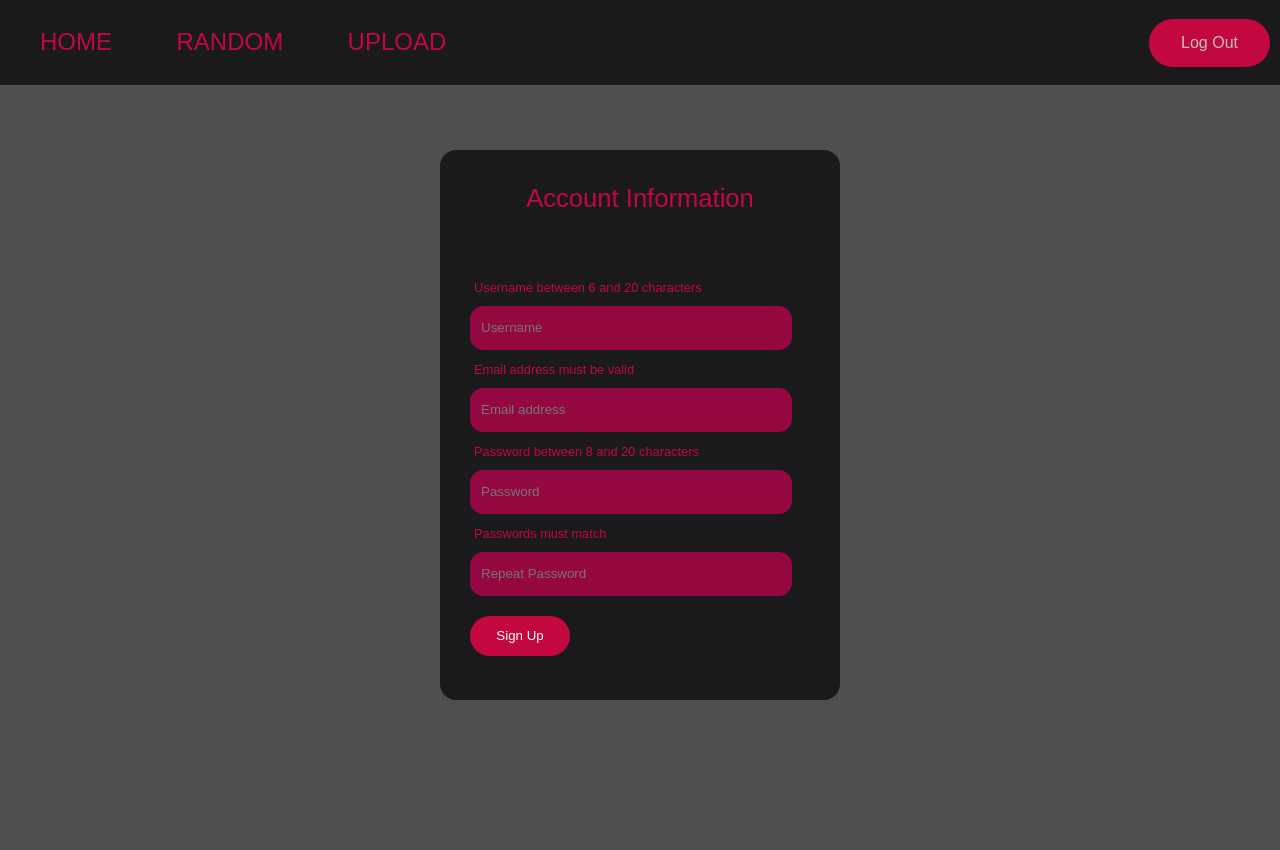
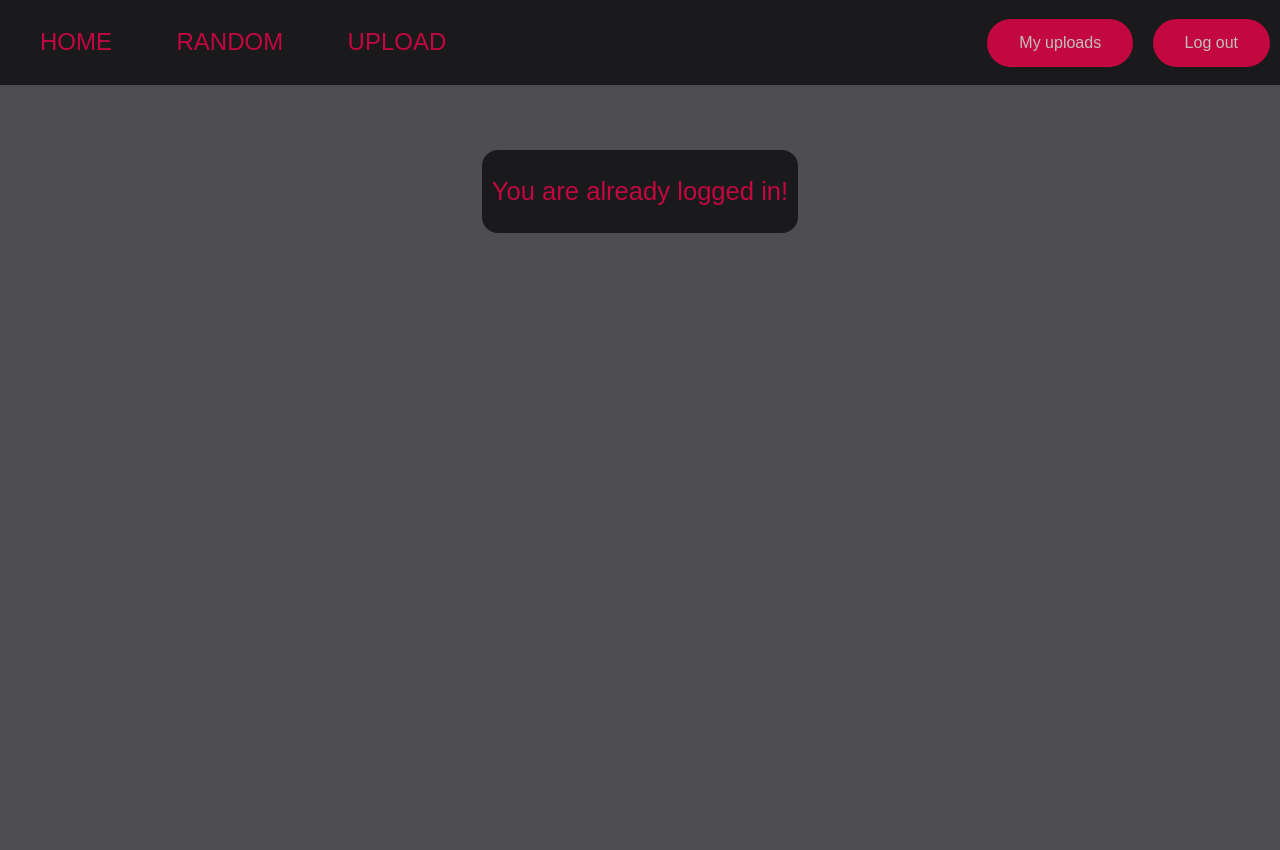
Before and after one commit to oskrsjlnd/imageboard, a Flask app: page /create_acc in a window 1280 px wide. After the commit the page ends 233 px from the top, so only its background shows below. Run offline with Flask 2, Linux system fonts and the light colour scheme; the visitor is signed in with stand-in values (Sample User, id 1).

Commit message:
changes in css and templates

```diff
--- a/static/css/styles.css
+++ b/static/css/styles.css
@@ -1,7 +1,7 @@
 .form_container{
     display: grid;
-    width: 400px;
-    height: 330px;
+    width: fit-content;
+    height: fit-content;
     border-radius: 1em;
     margin: 150px auto;
     background-color: #1a1a1d;
@@ -14,6 +14,7 @@
     font-weight: 200;
     font-size: 1.6em;
     color: #c3073f;
+    padding: 10px 10px 10px 10px;
 }
 
 .form_container form input {
@@ -92,11 +93,8 @@ form input[type=file] {
 .img {
     min-width: 200px;
     max-width: 400px;
-    height: auto;
     max-height: 700px;
-    display: grid;
-    place-items: center;
-    border: solid 1px #c3073f;
+    padding: 10px 10px;
     border-radius: 1em;
 }
 
@@ -104,7 +102,23 @@ form input[type=file] {
     display: grid;
     place-items: center;
 }
+.random_box a {
+    padding-bottom: 10px;
+}
 
-.rand_button {
-    list-style-type: none;
+.my_uploads {
+    color: #c3073f;
+    border: 1px solid #950740;
+    border-radius: 1em;
+    font-size: 1em;
 }
+
+.my_uploads thead tr th {
+    color: #950740;
+    padding: 12px 15px;
+    text-align: left;
+}
+
+.my_uploads tbody tr td{
+    padding: 12px 15px;
+}
--- a/templates/create_acc.html
+++ b/templates/create_acc.html
@@ -7,25 +7,31 @@
 {% block navlinks %}
     <li><a class="navtext" href="{{url_for('index')}}">Home</a></li>
     <li><a class="navtext" href="{{url_for('random_image')}}">Random</a></li>
-{% if session.user_id %}
+    {% if session['user_id'] %}
         <li><a class="navtext" href="{{url_for('upload')}}">Upload</a></li>
     {% endif %}
 {% endblock %}
 
 {% block content %}
-    <div style="height:550px;" class="form_container">
+    {% if session['user_id'] %}
+        <div class="form_container">
+            <h1 class="header_1">You are already logged in!</h1>
+        </div>
+    {% else %}
+        <div class="form_container">
             <h1 class="header_1">Account Information</h1>
             <form action="/create_acc" method="POST">
                 <div class="msg">{{ msg }}</div>
-            <label for="username">Username between 6 and 20 characters</label>
+                <label for="username">Username 6-20 characters<br></label>
                 <input placeholder="Username" id="username" type="text" name="username" size="20" required><br>
-            <label for="email">Email address must be valid</label>
+                <label for="email">Email address must be valid<br></label>
                 <input placeholder="Email address" id="email" type="text" name="email" required><br>
-            <label for="password">Password between 8 and 20 characters</label>
+                <label for="password">Password 8-20 characters<br></label>
                 <input placeholder="Password" id="password" type="password" name="password" size="20" required><br>
-            <label for="repeat_pw">Passwords must match</label>
+                <label for="repeat_pw">Passwords must match<br></label>
                 <input placeholder="Repeat Password" id="repeat_pw" type="password" name="repeat_pw" class="formbox" required><br>
                 <input type="submit" id="button" value="Sign Up">
             </form>
         </div>
+    {% endif %}
 {% endblock %}
--- a/templates/index.html
+++ b/templates/index.html
@@ -7,13 +7,13 @@
 {% block navlinks %}
     <li><a style="text-decoration: overline;" class="navtext" href="{{url_for('index')}}">Home</a></li>
     <li><a class="navtext" href="{{url_for('random_image')}}">Random</a></li>
-{% if session.user_id %}
+    {% if session['user_id'] %}
         <li><a class="navtext" href="{{url_for('upload')}}">Upload</a></li>
     {% endif %}
 {% endblock %}
 
 {% block content %}
-{% if session.user_id %}
+    {% if session['user_id'] %}
         <div class="form_container">
             <h1 class="header_1">Welcome to sajinboard!</h1>
         </div>
--- a/templates/skeleton.html
+++ b/templates/skeleton.html
@@ -19,7 +19,8 @@
             </nav>
             {% if session.user_id %}
                 <ul class="navbuttons">
-                    <li><a href="{{url_for('log_out')}}"><button>Log Out</button></a></li>
+                    <li><a href="{{url_for('my_uploads')}}"><button>My uploads</button></a></li>
+                    <li><a href="{{url_for('log_out')}}"><button>Log out</button></a></li>
                 </ul>
             {% else %}
                 <ul class="navbuttons">
```
Also changed, not shown: templates/random_image.html (+6 -8 lines), templates/upload.html (+8 -8 lines). Lines whose indentation alone changed are shown as unchanged.
